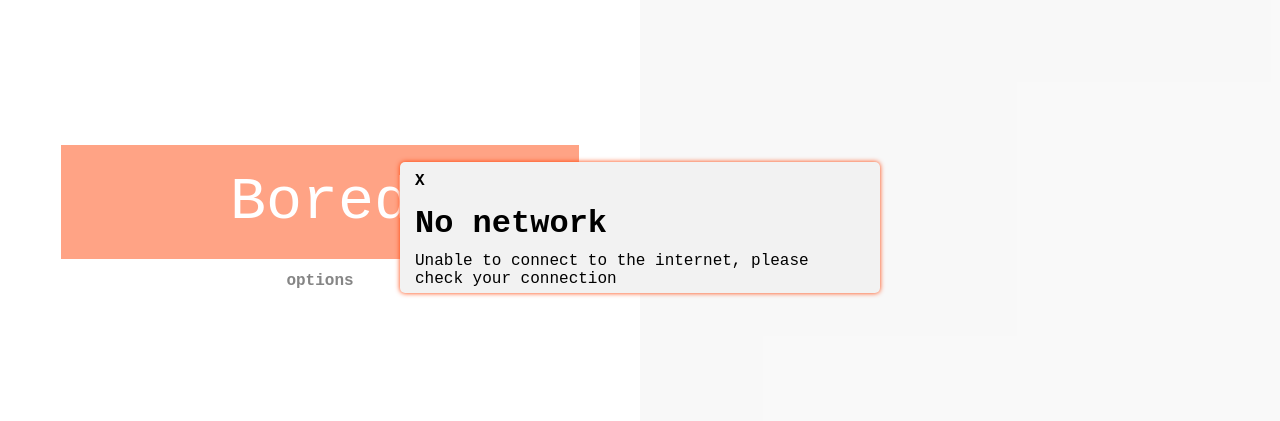
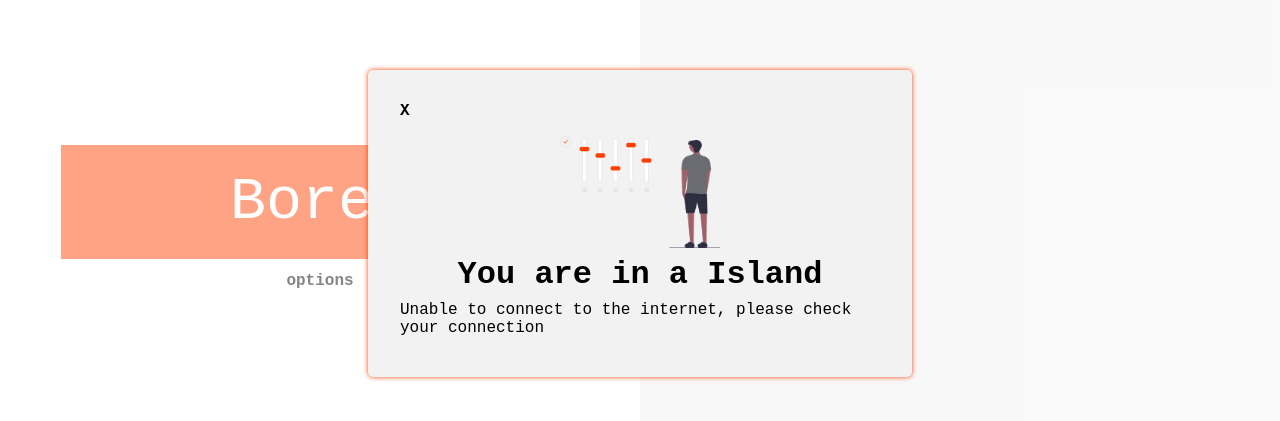
Before and after one commit to g-chandran/bored-app, a Svelte app: page / in a window 1280 px wide. Shown: the part 173-594 px from the top of the page. Built offline with nearby package versions, Linux system fonts and the light colour scheme; no server answers.

Commit message:
Improvised ErrorCard

```diff
--- a/src/App.svelte
+++ b/src/App.svelte
@@ -1,7 +1,7 @@
 <script>
   import InputSection from "./components/inputSection/InputSection.svelte";
   import ResultSection from "./components/resultSection/ResultSection.svelte";
-  import ErrorBox from "./components/ErrorBox.svelte";
+  import ErrorCard from "./components/ErrorCard.svelte";
   import { onMount } from "svelte";
   import Loader from "./components/Loader.svelte";
   const base_URI = "http://www.boredapi.com/api/activity";
@@ -9,7 +9,7 @@
   let isError = false;
   let isLoading = false;
   let errorInfo = {
-    title: "Unexpected Error",
+    title: "Take a nap",
     body: "Unexpected error occurred, please try again later",
     hints: [],
   };
@@ -57,7 +57,7 @@
       response = await fetch(query);
     } catch (e) {
       let errorMessage = getErrorMessage(
-        "No network",
+        "You are in a Island",
         "Unable to connect to the internet, please check your connection"
       );
       return { data: errorMessage, status: "Error" };
@@ -67,8 +67,8 @@
       if ("error" in json) {
         console.log(json);
         let errorMessage = getErrorMessage(
-          "No activity found",
-          "Unable to find an activity for the given filter"
+          "You must be unique, but boredom is common",
+          "Unable to find an activity for the given option, try changing the options"
         );
         return { data: errorMessage, status: "Error" };
       }
@@ -84,7 +84,7 @@
       return { data: result, status: "OK" };
     } else {
       let errorMessage = getErrorMessage(
-        "Unexpected error occurred",
+        "Take a nap",
         "Unexpected error occurred, please try again later"
       );
       return { data: errorMessage, status: "Error" };
@@ -113,7 +113,7 @@
     </div>
   </section>
   {#if isError}
-    <ErrorBox bind:isError {...errorInfo} />
+    <ErrorCard bind:isError {...errorInfo} />
   {/if}
   {#if isLoading}
     <Loader />
--- a/src/components/ErrorBox.svelte
+++ b/src/components/ErrorCard.svelte
@@ -7,7 +7,11 @@
 
 <div class="container" transition:fade>
   <div transition:fly>
-    <p class="close-button" on:click={() => (isError = !isError)}>X</p>
+    <section>
+      <p class="close-button" on:click={() => (isError = !isError)}>X</p>
+      <p />
+    </section>
+    <img src="./assets/set_preferences.png" alt="Change your preferences" />
     <h1>{title}</h1>
     <p class="body">{body}</p>
   </div>
@@ -22,25 +26,45 @@
     justify-content: center;
     height: 100%;
     width: 100%;
+    z-index: 2;
+  }
+
+  img {
+    width: 10rem;
+    height: 7rem;
+    display: flex;
+    align-items: center;
+    justify-items: center;
+  }
+
+  section {
+    display: flex;
+    justify-content: space-between;
+    width: 100%;
   }
 
   .container div {
     height: fit-content;
     max-width: 30rem;
     background-color: var(--background-color);
+    display: flex;
+    align-items: center;
+    flex-direction: column;
     border-radius: 5px;
     box-shadow: 0 0 5px var(--orange);
+    padding: 2rem;
+  }
+
+  h1 {
+    text-align: center;
   }
 
   .close-button {
-    display: inline-block;
     font-weight: bold;
     cursor: pointer;
-    padding: 10px 15px;
   }
 
-  h1,
-  .body {
-    padding: 5px 15px;
+  * {
+    margin-bottom: 0.5rem;
   }
 </style>
```
Also changed, not shown: public/assets/set_preferences.png (added).
